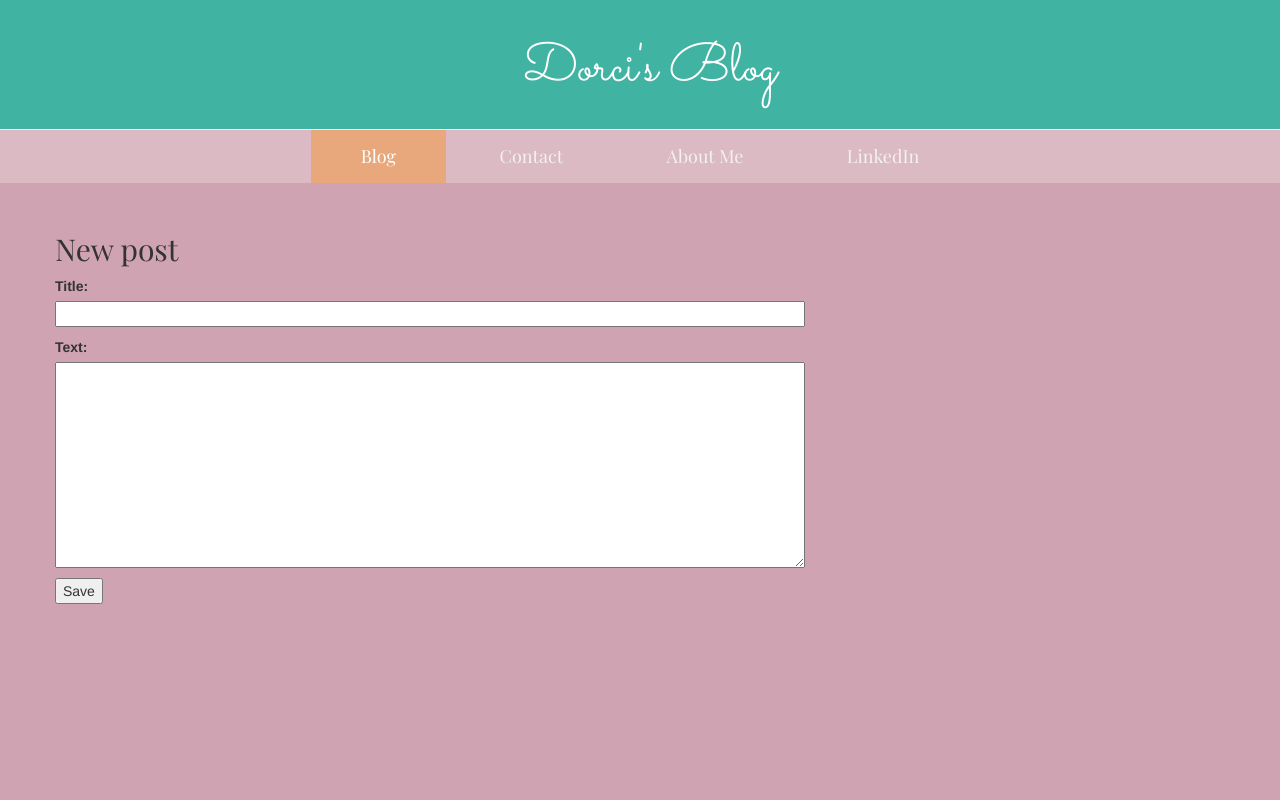
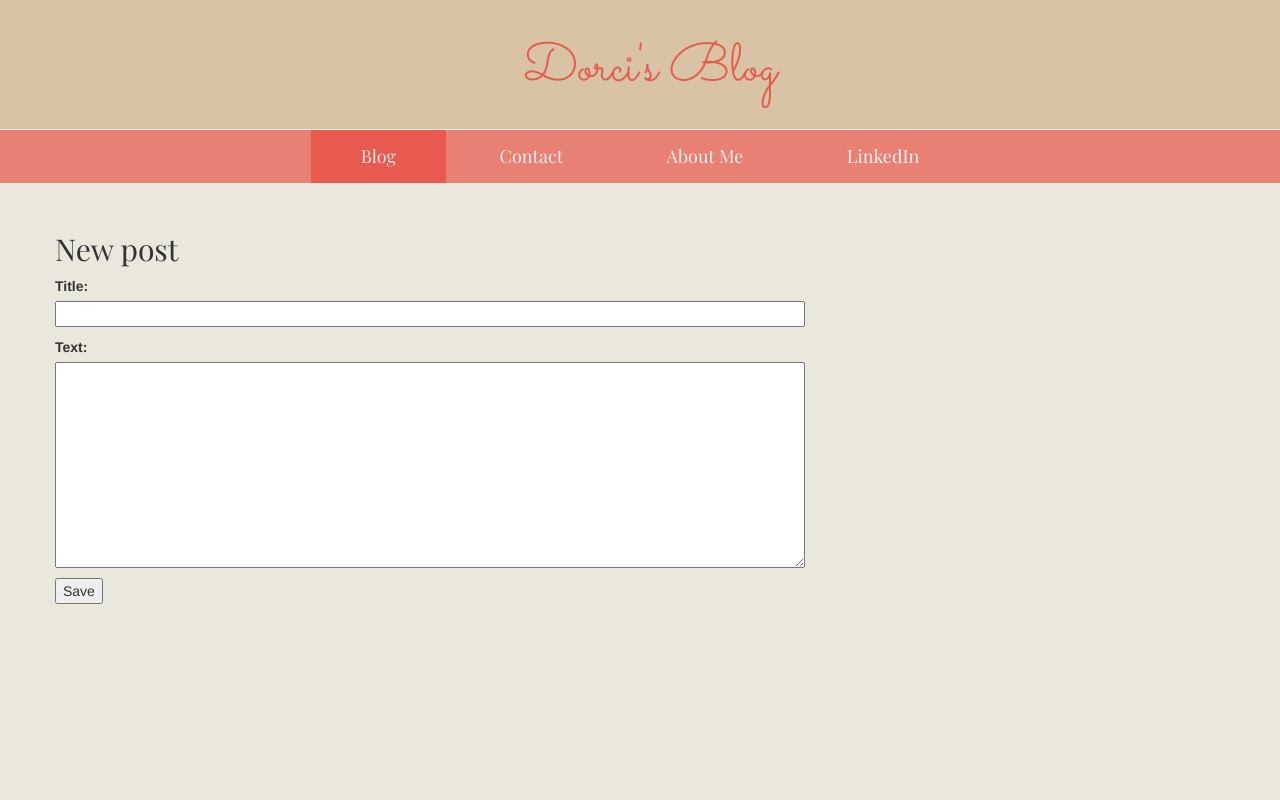
Before and after one commit to dorci-t/my-first-blog, a Django app: page /post/new/ in a window 1280 px wide. Run offline with Django 3.2, Linux system fonts and the light colour scheme; some libraries are stand-ins or nearby versions.

Commit message:
Changed color scheme.

```diff
--- a/blog/static/css/blog.css
+++ b/blog/static/css/blog.css
@@ -1,5 +1,5 @@
 .page-header {
-    background-color: #41b3a3;
+    background-color: #d8c3a5;
     margin-top: 0;
     margin-bottom: 0;
     padding: 20px 20px 20px 40px;
@@ -9,7 +9,7 @@
 }
 
 .page-header h1, .page-header h1 a, .page-header h1 a:visited, .page-header h1 a:active {
-    color: #ffffff;
+    color: #e85a4f;
     font-size: 40pt;
     text-decoration: none;
     font-family: 'Sacramento', cursive;
@@ -17,14 +17,14 @@
 }
 
 body {
-    background-color: #cfa3b1;
+    background-color: #eae7dc;
 }
 
 /* Add a black background color to the top navigation */
 .top-nav {
     margin-top: 0;
     margin-bottom: 30;
-    background-color: #dbbac4;
+    background-color: #e98074;
     overflow: hidden;
     font-family: 'Playfair Display', serif;
     position: relative;
@@ -49,14 +49,14 @@ body {
 
   /* Change the color of links on hover */
 .top-nav a:hover {
-    background-color: #e7d1d8;
-    color: #271c1f;
+    background-color: #ed998f;
+    color: #71706e;
 }
 
   /* Add a color to the active/current link */
 .top-nav a.active {
-    background-color: #e8a87c;
-    color: white;
+    background-color: #e85a4f;
+    color: #eae7dc;
 }
 
 .content {
@@ -68,7 +68,7 @@ h1, h2, h3, h4 {
 }
 
 .date {
-    color: #b3e0da;
+    color: #d8c3a5;
 }
 
 .save {
@@ -88,10 +88,10 @@ h1, h2, h3, h4 {
 
 .post {
     margin-bottom: 70px;
-    color: #d9efec;
+    color: #71706e;
     text-align: left;
 }
 
 .post h2 a, .post h2 a:visited {
-    color: #348f82;
+    color: #e85a4f;
 }
```
